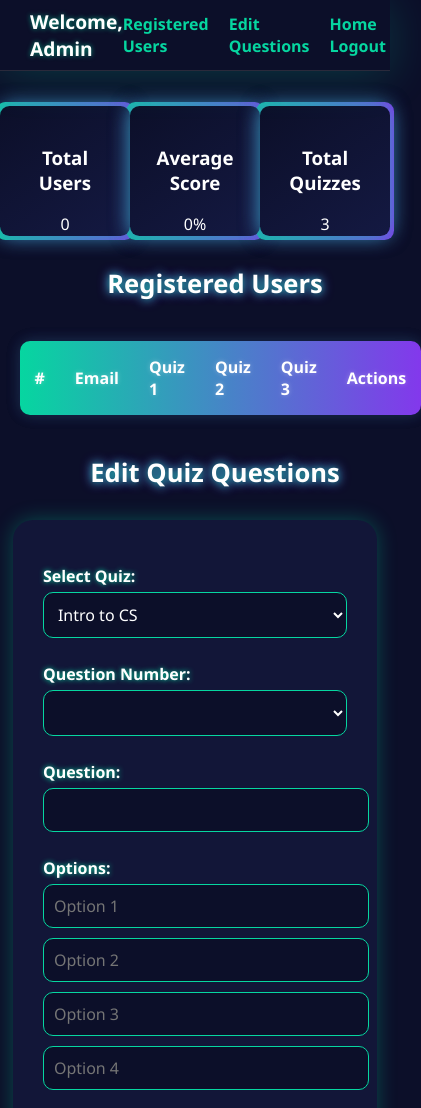
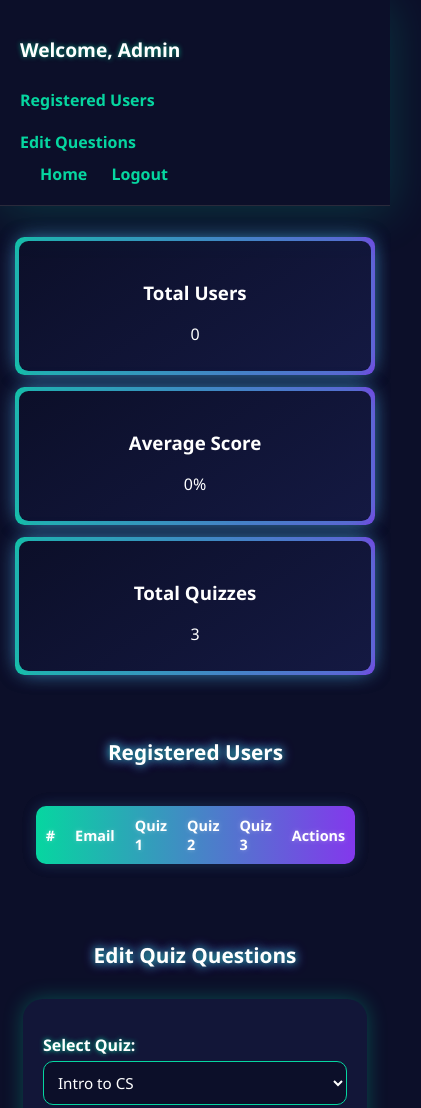
Before and after one commit to nourdandachi/quiz_web_app, a plain HTML site: page dashboard.html in a window 390 px wide. Shown: the top 1108 px of the page, 421 px wide, since content can reach past the window. Drawn offline with Linux system fonts and the light colour scheme.

Commit message:
Adjusted design for mobile

```diff
--- a/dashboard.css
+++ b/dashboard.css
@@ -214,3 +214,57 @@ tbody tr:hover {
    .option-input {
     margin-bottom: 10px;
   }
+
+
+  @media (max-width: 768px) {
+    .dashboard-header {
+      flex-direction: column;
+      height: auto;
+      gap: 10px;
+      padding: 20px;
+      align-items: flex-start;
+    }
+
+    .middle-head {
+      flex-direction: column;
+      align-items: flex-start;
+    }
+
+    .dashboard-stats {
+      flex-direction: column;
+      align-items: center;
+      gap: 20px;
+    }
+
+    .stat-card {
+      width: 80%;
+    }
+
+    .user-table-container,
+    .quiz-edit-container {
+      width: 95% !important;
+      padding: 20px;
+    }
+
+    table {
+      font-size: 0.9rem;
+    }
+
+    thead th, tbody td {
+      padding: 10px;
+    }
+
+    .registered-title {
+      font-size: 1.3rem;
+      margin-left: 0;
+    }
+
+    .quiz-edit-container input,
+    .quiz-edit-container select {
+      font-size: 0.95rem;
+    }
+
+    #save-quiz-btn {
+      width: 100%;
+    }
+  }
```
